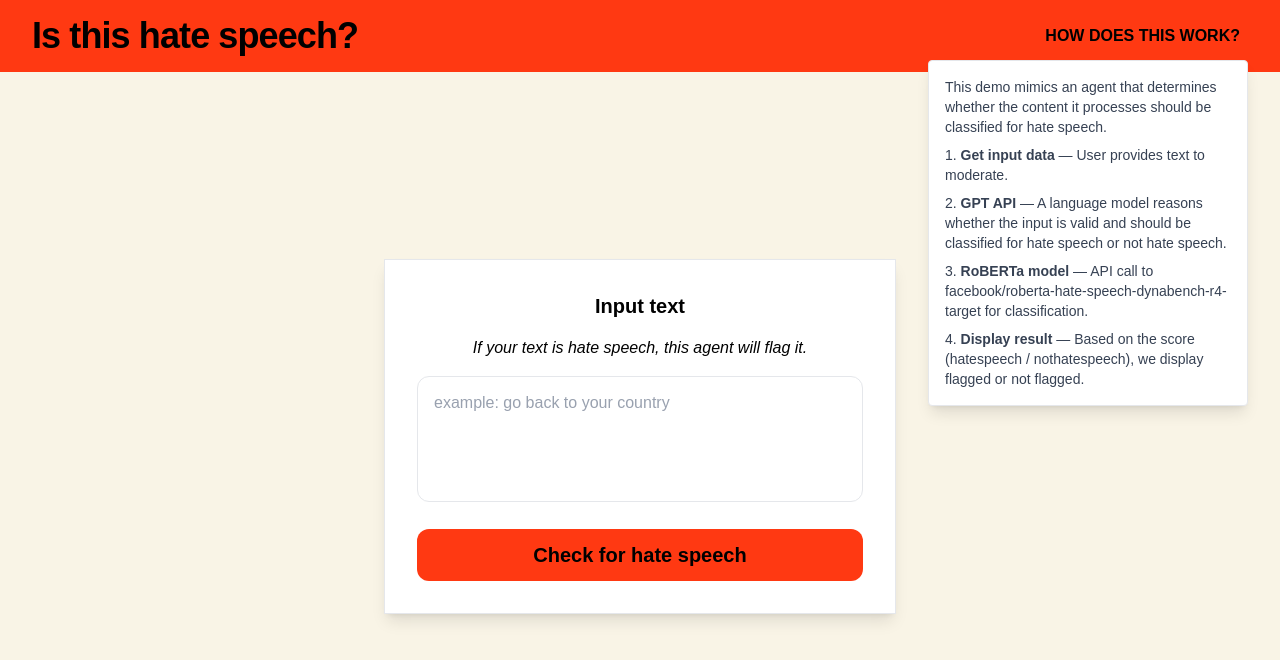
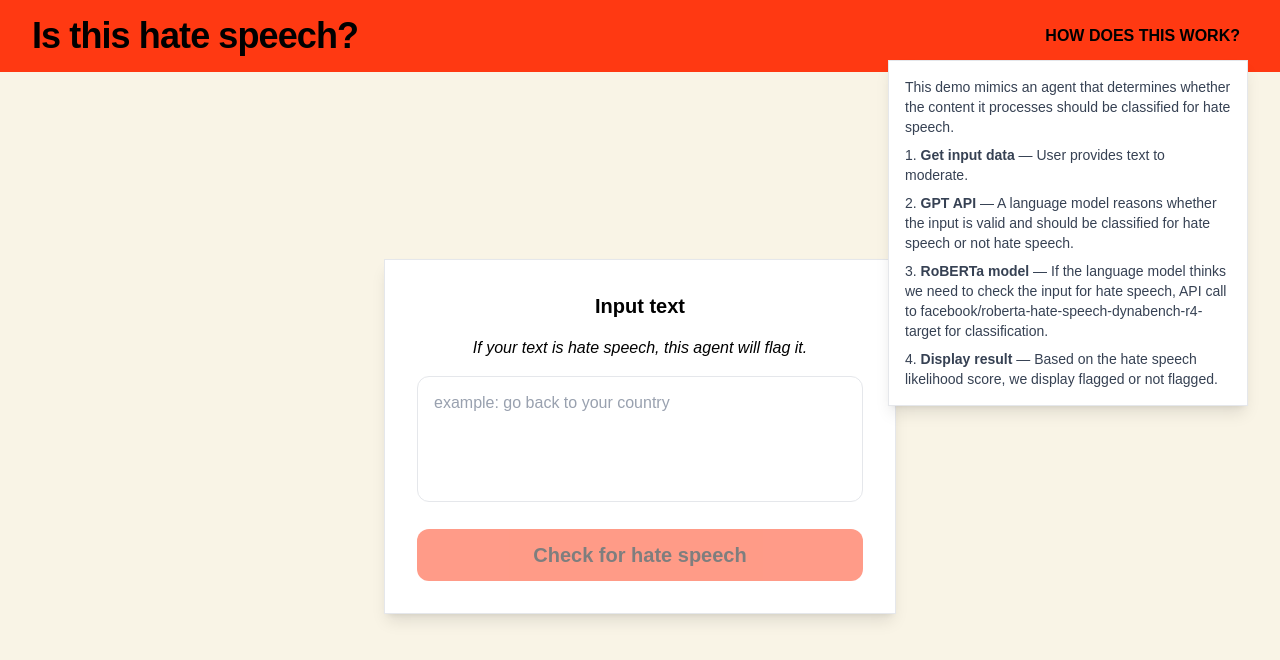
Before and after one commit to alimomennasab/hate-speech-agent, a Next.js app in the folder frontend/: page / in a window 1280 px wide. Both pictures are taken after a click on the button "HOW DOES THIS WORK?". Shown: the top 660 px of the page. Built offline with nearby package versions, Linux system fonts and the light colour scheme; no server answers.

Commit message:
display api results in frontend

```diff
--- a/frontend/app/page.tsx
+++ b/frontend/app/page.tsx
@@ -3,13 +3,37 @@
 import { useState } from "react";
 import { useToggle } from "./hooks/useToggle";
 
+const API_URL = process.env.NEXT_PUBLIC_API_URL || "http://localhost:8000";
+
+type ClassifyResult =
+  | { routed: true; reasoning: string; classification: string; confidence: number }
+  | { routed: false; reasoning: string };
+
 export default function Home() {
   const [isPinned, togglePinned] = useToggle(false);
   const [isHovered, setIsHovered] = useState(false);
   const isInfoOpen = isHovered || isPinned;
+  const [inputText, setInputText] = useState("");
+  const [loading, setLoading] = useState(false);
+  const [result, setResult] = useState<ClassifyResult | null>(null);
 
-  const handleCheck = () => {
-    console.log("Check button clicked");
+  const handleCheck = async () => {
+    setResult(null);
+    setLoading(true);
+    try {
+      const res = await fetch(`${API_URL}/classify`, {
+        method: "POST",
+        headers: { "Content-Type": "application/json" },
+        body: JSON.stringify({ text: inputText }),
+      });
+      const data = await res.json();
+      if (!res.ok) throw new Error(data.detail || "Request failed");
+      setResult(data);
+    } catch (err) {
+      console.log(err instanceof Error ? err.message : "Something went wrong");
+    } finally {
+      setLoading(false);
+    }
   };
 
   return (
@@ -31,13 +55,13 @@ export default function Home() {
             HOW DOES THIS WORK?
           </button>
           {isInfoOpen && (
-            <div className="absolute right-0 top-full mt-1 w-80 rounded border border-gray-200 bg-white p-4 shadow-lg text-sm text-gray-700">
+            <div className="absolute right-0 top-full mt-1 w-90 border border-gray-200 bg-white p-4 shadow-lg text-sm text-gray-700">
               <ol className="space-y-2 list-decimal list-inside">
                 <h1>This demo mimics an agent that determines whether the content it processes should be classified for hate speech.</h1>
                 <li><strong>Get input data</strong> — User provides text to moderate.</li>
                 <li><strong>GPT API</strong> — A language model reasons whether the input is valid and should be classified for hate speech or not hate speech.</li>
-                <li><strong>RoBERTa model</strong> — API call to facebook/roberta-hate-speech-dynabench-r4-target for classification.</li>
-                <li><strong>Display result</strong> — Based on the score (hatespeech / nothatespeech), we display flagged or not flagged.</li>
+                <li><strong>RoBERTa model</strong> — If the language model thinks we need to check the input for hate speech, API call to facebook/roberta-hate-speech-dynabench-r4-target for classification.</li>
+                <li><strong>Display result</strong> — Based on the hate speech likelihood score, we display flagged or not flagged.</li>
               </ol>
             </div>
           )}
@@ -55,17 +79,47 @@ export default function Home() {
           </h2>
 
           <textarea
+            value={inputText}
+            onChange={(e) => setInputText(e.target.value)}
             className="w-full resize-none rounded-xl border border-gray-200 bg-white px-4 py-3.5 text-gray-900 placeholder-gray-400 transition-colors focus:border-gray-300 focus:outline-none focus:ring-2 focus:ring-gray-200"
             rows={4}
             placeholder="example: go back to your country"
+            disabled={loading}
           />
+
+          {result && (
+            <div className="mt-3 rounded-xl border border-gray-200 bg-gray-50 p-4">
+              <h1 className="font-bold text-black text-left"> Agent reasoning: </h1>
+              <p className="text-sm text-gray-600 mb-2">{result.reasoning}</p>
+              {result.routed ? (
+                <div>
+                  <p className="text-left text-black mt-2 font-bold">Agent verdict:</p>
+                  <p className="text-black mt-2 font-medium">
+                    {result.classification === "hate"
+                      ? "Flagged: hate speech"
+                      : "Not flagged: not hate speech"}
+                    {" "}
+                    <span className="font-normal text-gray-600">
+                      ({(result.confidence * 100).toFixed(1)}%)
+                    </span>
+                  </p>
+                </div>
+              ) : (
+                <div>
+                  <p className="text-left text-black mt-2 font-bold">Agent verdict:</p>
+                  <p className="text-black mt-2 font-medium"> Not routed to classifier. </p>
+                </div>
+              )}
+            </div>
+          )}
 
           <button
             type="button"
             onClick={handleCheck}
-            className="mt-5 w-full rounded-xl bg-[#ff3912] py-3 text-xl text-black hover:opacity-90 transition-opacity font-semibold"
+            disabled={loading || !inputText.trim()}
+            className="mt-5 w-full rounded-xl bg-[#ff3912] py-3 text-xl text-black hover:opacity-90 transition-opacity font-semibold disabled:opacity-50 disabled:cursor-not-allowed"
           >
-            Check for hate speech
+            {loading ? "Checking…" : "Check for hate speech"}
           </button>
 
         </div>
```
